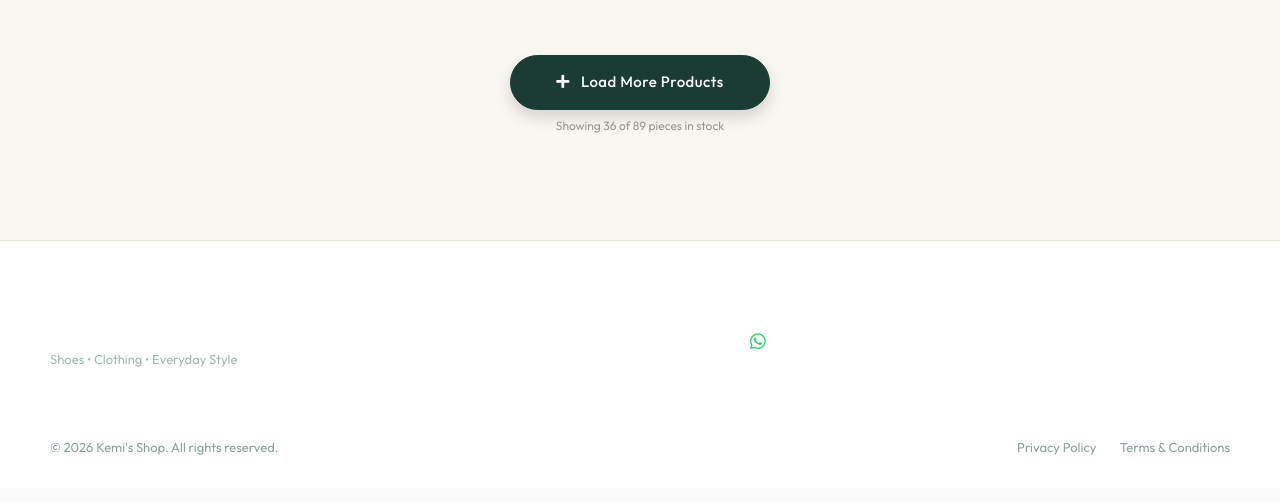
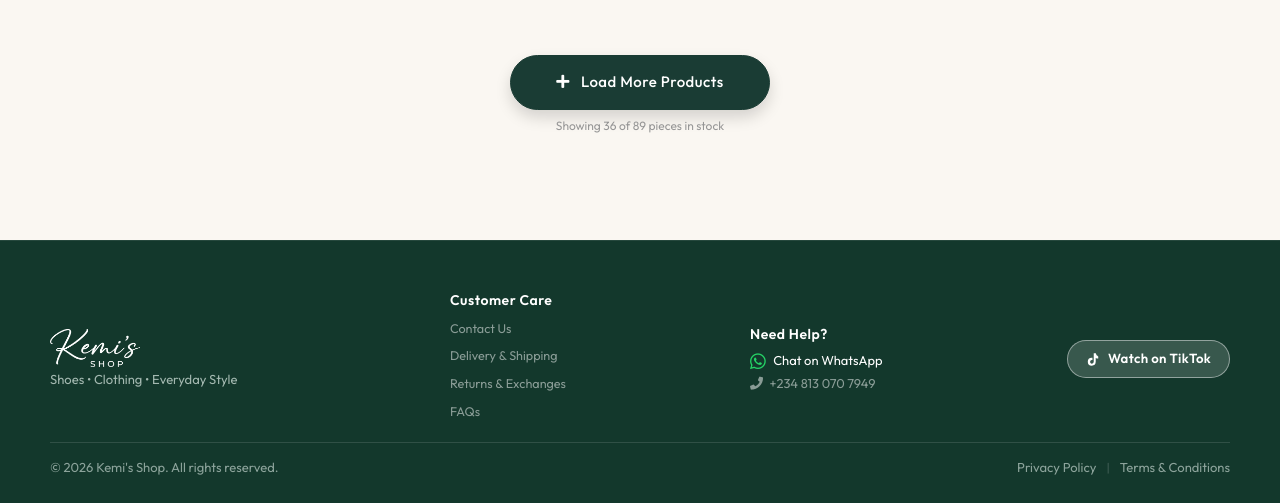
Before and after one commit to Ayo45-alt/gr8heightventures, a Django app: page /store/ in a window 1280 px wide. Shown: the part 4030-4533 px from the top of the page. Before the commit the page ends 4485 px from the top, so only its background shows below. Run offline with Django 3.2, Linux system fonts and the light colour scheme; a user stored in the database is signed in; data comes from the database, SQL or seed files in the repository; data that the repository does not hold is empty; some libraries are stand-ins or nearby versions; some web fonts are replaced.

Commit message:
Fix footer background color to forest green #13382C in ui.css

```diff
--- a/static/css/ui.css
+++ b/static/css/ui.css
@@ -1703,9 +1703,10 @@ body {
 
 /* Footer Adjustments */
 .section-footer {
-  background-color: #ffffff !important;
-  border-top: 1px solid #EAE3D5 !important;
-  padding: 30px 0 !important;
+  background-color: #13382C !important;
+  color: #FFFFFF !important;
+  border-top: 1px solid rgba(255, 255, 255, 0.08) !important;
+  padding: 36px 0 20px 0 !important;
 }
 
 /* Consistent Boutique Header Across All Pages */
--- a/templates/includes/footer.html
+++ b/templates/includes/footer.html
@@ -1,5 +1,5 @@
 {% load static %}
-<footer class="section-footer text-white" style="background-color: #13382C; padding: 36px 0 20px 0;">
+<footer class="section-footer section-footer-luxury text-white" style="background-color: #13382C; padding: 36px 0 20px 0;">
   <div class="container">
     <div class="row align-items-center mb-3">
       <!-- Col 1: Brand Info -->
```
